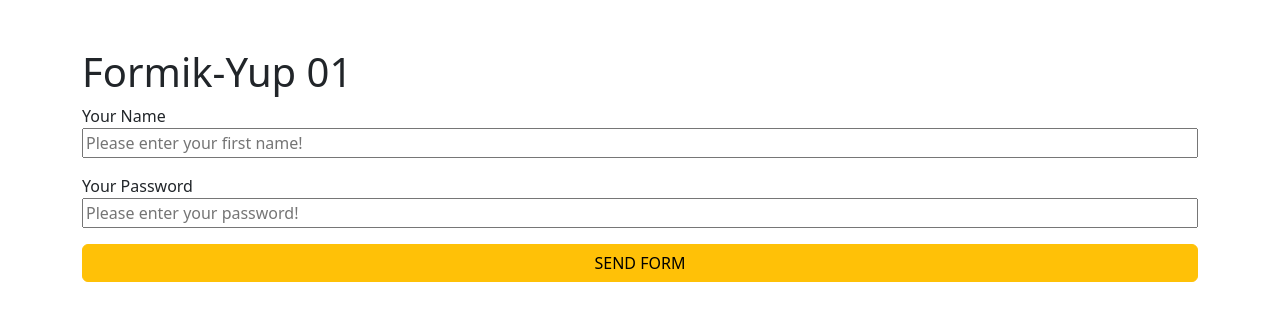
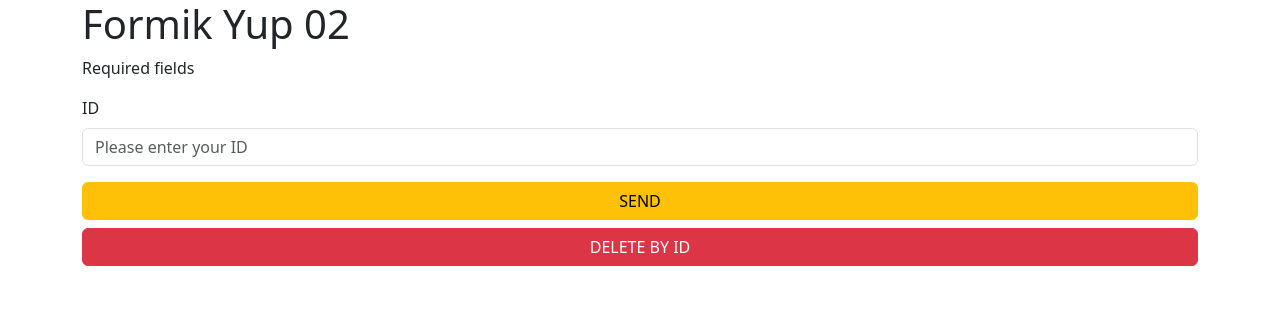
Before and after one commit to akkaya64/REACT, a React (Create React App) app in the folder INSTRUCTION/basics/: page / in a window 1280 px wide. Shown: the top 320 px of the page. Built offline with nearby package versions, Linux system fonts and the light colour scheme.

Commit message:
Formik Yup 02

```diff
--- a/INSTRUCTION/basics/src/App.js
+++ b/INSTRUCTION/basics/src/App.js
@@ -40,8 +40,9 @@
 import Form02 from "./components/24-forms/02-Form";
 import Form03 from "./components/24-forms/03-Form";
 import Form04 from "./components/24-forms/04-Form";
-import Form05 from "./components/24-forms/05-Form"; */
-import FormikYub01 from "./components/25-formik-yup/FormikYub01";
+import Form05 from "./components/24-forms/05-Form";
+import FormikYub01 from "./components/25-formik-yup/FormikYub01";*/
+import FormikYup02 from "./components/25-formik-yup/FormikYup02";
 
 const App = () => {
     return <div>
@@ -135,8 +136,9 @@
         <Form02/>
         <Form03/>
         <Form04/>
-        <Form05/>*/}
-        <FormikYub01/>
+        <Form05/>
+        <FormikYub01/>*/}
+        <FormikYup02/>
     </div>
 };
 
--- /dev/null
+++ b/INSTRUCTION/basics/src/components/25-formik-yup/FormikYup02.js
@@ -0,0 +1,90 @@
+import { useFormik } from "formik";
+import React from "react";
+import { Button, Container, Form } from "react-bootstrap";
+import * as Yup from "yup";
+import axios from "axios";
+
+// Base URL'yi .env dosyasından çekiyoruz
+const BASE_URL = process.env.REACT_APP_API_URL;
+
+const FormikYup02 = () => {
+  // Formik hook kullanarak form kontrolünü yapıyoruz
+  const formik = useFormik({
+    // Form başlangıç değerleri
+    initialValues: {
+      id: "",
+      firstName: "",
+      lastName: "",
+      email: "",
+      password: "",
+    },
+    // Form doğrulama şeması (Yup kullanarak)
+    validationSchema: Yup.object({
+      firstName: Yup.string()
+        .min(2, "Please enter at least 2 character")
+        .required("Required field, please enter your name."),
+      lastName: Yup.string()
+        .min(2, "Please enter at least 2 character")
+        .required("Required field, please enter your lastname."),
+      email: Yup.string()
+        .email("Please enter a valid email")
+        .required("Required field, please enter email."),
+      password: Yup.string()
+        .min(6, "Please enter at least 6 character")
+        .max(15, "Please enter maximum 15 character")
+        .required("Required field, please enter your password."),
+    }),
+    // Form gönderildiğinde çalışacak fonksiyon
+    onSubmit: async values => {
+      try {
+        // API'ye POST isteği atıyoruz
+        const response = await axios.post(
+          `${BASE_URL}/react-basics/user-information`,
+          values
+        );
+        alert(JSON.stringify(response.data));
+      } catch (error) {
+        alert("An error has occurred!"); // Hata durumunda kullanıcıyı uyarıyoruz
+      } finally {
+        console.log("Gittik Geldik"); // İşlem tamamlandığında log atıyoruz
+      }
+    },
+  });
+
+  // DELETE isteği yapmak için kullanılan fonksiyon
+  const handleDelete = () => {
+    axios
+      .delete(`${BASE_URL}/react-basics/user-information/${formik.values.id}`)
+      .then(response => console.log(response.data))
+      .catch(error => console.log(error))
+      .finally(() => console.log("went and returned"));
+  };
+
+  return (
+    <Container>
+      <h1>Formik Yup 02</h1>
+      <p>Required fields</p>
+      <Form noValidate onSubmit={formik.handleSubmit}>
+        {/* Form alanlarını render ediyoruz */}
+        <Form.Group controlId="id" className="my-3">
+          <Form.Label>ID</Form.Label>
+          <Form.Control
+            type="text"
+            placeholder="Please enter your ID"
+            {...formik.getFieldProps("id")}
+          />
+        </Form.Group>
+        {/* ... diğer form alanları ... */}
+        <Button type="submit" variant="warning" className="w-100">
+          SEND
+        </Button>
+        {/* Delete butonu, kullanıcıya ID ile kayıt silme olanağı tanır */}
+        <Button variant="danger" className="w-100 mt-2" onClick={handleDelete}>
+          DELETE BY ID
+        </Button>
+      </Form>
+    </Container>
+  );
+};
+
+export default FormikYup02;
```
